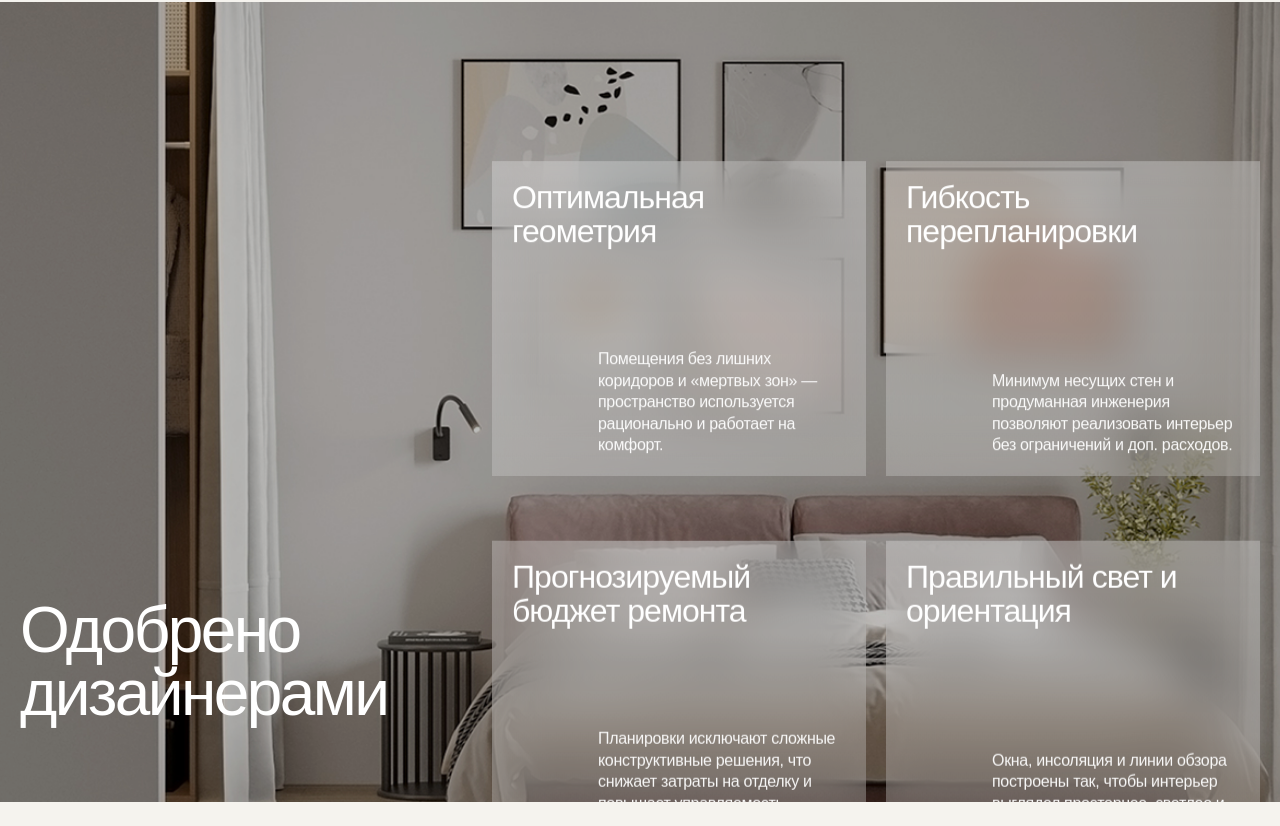
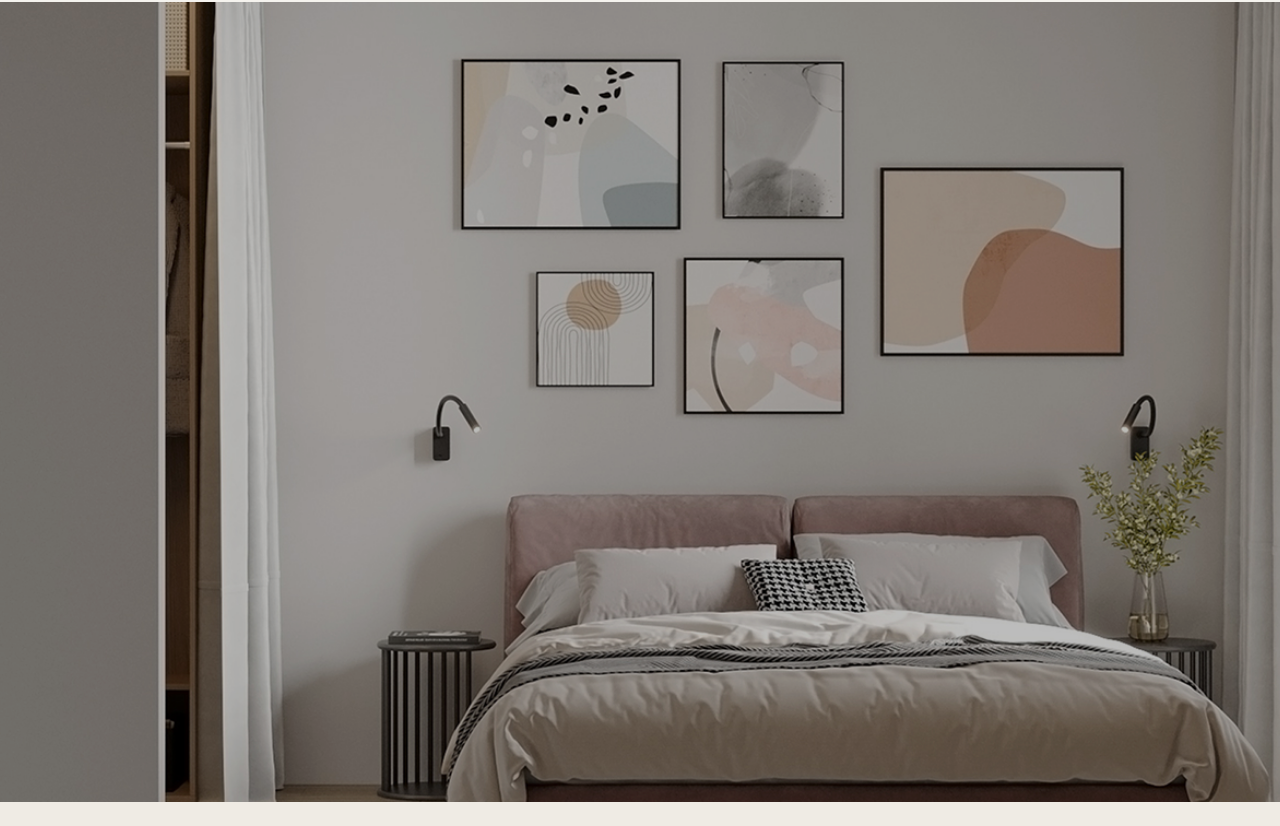
Before and after one commit to nstopack-crypto/istok-site, a Next.js app: page / in a window 1280 px wide. Shown: the part 6554-7380 px from the top of the page. Built offline with nearby package versions, Linux system fonts and the light colour scheme.

Commit message:
Add sticky scroll scene for designer section

```diff
--- a/components/DesignerApproved.tsx
+++ b/components/DesignerApproved.tsx
@@ -22,6 +22,21 @@ const cards = [
   },
 ];
 
+function clamp(value: number, min = 0, max = 1) {
+  return Math.max(min, Math.min(max, value));
+}
+
+function mapRange(
+  value: number,
+  inMin: number,
+  inMax: number,
+  outMin: number,
+  outMax: number,
+) {
+  const progress = clamp((value - inMin) / (inMax - inMin));
+  return outMin + (outMax - outMin) * progress;
+}
+
 export default function DesignerApproved() {
   const sectionRef = useRef<HTMLElement | null>(null);
   const [progress, setProgress] = useState(0);
@@ -33,14 +48,11 @@ export default function DesignerApproved() {
       const rect = sectionRef.current.getBoundingClientRect();
       const viewportHeight = window.innerHeight;
 
-      const start = viewportHeight * 0.95;
-      const end = -rect.height * 0.15;
-      const current = rect.top;
+      const totalScrollable = rect.height - viewportHeight;
+      const passed = -rect.top;
+      const rawProgress = totalScrollable > 0 ? passed / totalScrollable : 0;
 
-      const raw = (start - current) / (start - end);
-      const clamped = Math.max(0, Math.min(1, raw));
-
-      setProgress(clamped);
+      setProgress(clamp(rawProgress));
     };
 
     handleScroll();
@@ -53,15 +65,25 @@ export default function DesignerApproved() {
     };
   }, []);
 
-  const topRowY = 90 - progress * 120;
-  const bottomRowY = 160 - progress * 180;
+  const titleOpacity = mapRange(progress, 0.0, 0.12, 0, 1);
+  const titleY = mapRange(progress, 0.0, 0.12, 40, 0);
+
+  const overlayDarkness = mapRange(progress, 0.12, 0.55, 0.08, 0.26);
+
+  const cardsOpacity = mapRange(progress, 0.15, 0.28, 0, 1);
+
+  const topRowY = mapRange(progress, 0.18, 0.78, 180, -120);
+  const bottomRowY = mapRange(progress, 0.18, 0.78, 280, -180);
+
+  const holdOpacity = mapRange(progress, 0.75, 0.92, 1, 1);
 
   return (
     <section
       ref={sectionRef}
-      className="relative w-full overflow-hidden bg-[#efebe4]"
+      className="relative bg-[#efebe4]"
+      style={{ height: "260vh" }}
     >
-      <div className="relative h-screen min-h-[732px] w-full">
+      <div className="sticky top-0 h-screen overflow-hidden">
         <div className="absolute inset-0">
           <Image
             src="/images/designer-bg.jpg"
@@ -69,16 +91,28 @@ export default function DesignerApproved() {
             fill
             sizes="100vw"
             className="object-cover"
+            priority={false}
           />
         </div>
 
-        <div className="absolute inset-0 bg-[rgba(0,0,0,0.08)]" />
+        <div
+          className="absolute inset-0 bg-black transition-[background-color] duration-150"
+          style={{
+            backgroundColor: `rgba(0,0,0,${overlayDarkness})`,
+          }}
+        />
 
         <div className="relative z-10 h-full px-[20px]">
           <div className="mx-auto h-full max-w-[1600px]">
             <div className="grid h-full grid-cols-1 md:grid-cols-[380px_1fr] md:gap-[92px]">
-              <div className="flex items-end pb-[64px] md:pb-[78px]">
-                <h2 className="max-w-[340px] text-[48px] font-medium leading-[0.98] tracking-[-0.04em] text-white md:text-[64px]">
+              <div className="flex items-end pb-[72px] md:pb-[84px]">
+                <h2
+                  className="max-w-[340px] text-[48px] font-medium leading-[0.98] tracking-[-0.04em] text-white md:text-[64px] transition-[transform,opacity] duration-300"
+                  style={{
+                    opacity: titleOpacity,
+                    transform: `translateY(${titleY}px)`,
+                  }}
+                >
                   Одобрено
                   <br />
                   дизайнерами
@@ -87,8 +121,11 @@ export default function DesignerApproved() {
 
               <div className="relative hidden md:block">
                 <div
-                  className="absolute left-0 top-[120px] grid w-full grid-cols-2 gap-5 will-change-transform"
-                  style={{ transform: `translateY(${topRowY}px)` }}
+                  className="absolute left-0 top-[120px] grid w-full grid-cols-2 gap-5"
+                  style={{
+                    opacity: cardsOpacity * holdOpacity,
+                    transform: `translateY(${topRowY}px)`,
+                  }}
                 >
                   {cards.slice(0, 2).map((card, index) => (
                     <article
@@ -113,8 +150,11 @@ export default function DesignerApproved() {
                 </div>
 
                 <div
-                  className="absolute left-0 top-[455px] grid w-full grid-cols-2 gap-5 will-change-transform"
-                  style={{ transform: `translateY(${bottomRowY}px)` }}
+                  className="absolute left-0 top-[455px] grid w-full grid-cols-2 gap-5"
+                  style={{
+                    opacity: cardsOpacity * holdOpacity,
+                    transform: `translateY(${bottomRowY}px)`,
+                  }}
                 >
                   {cards.slice(2, 4).map((card, index) => (
                     <article
```
